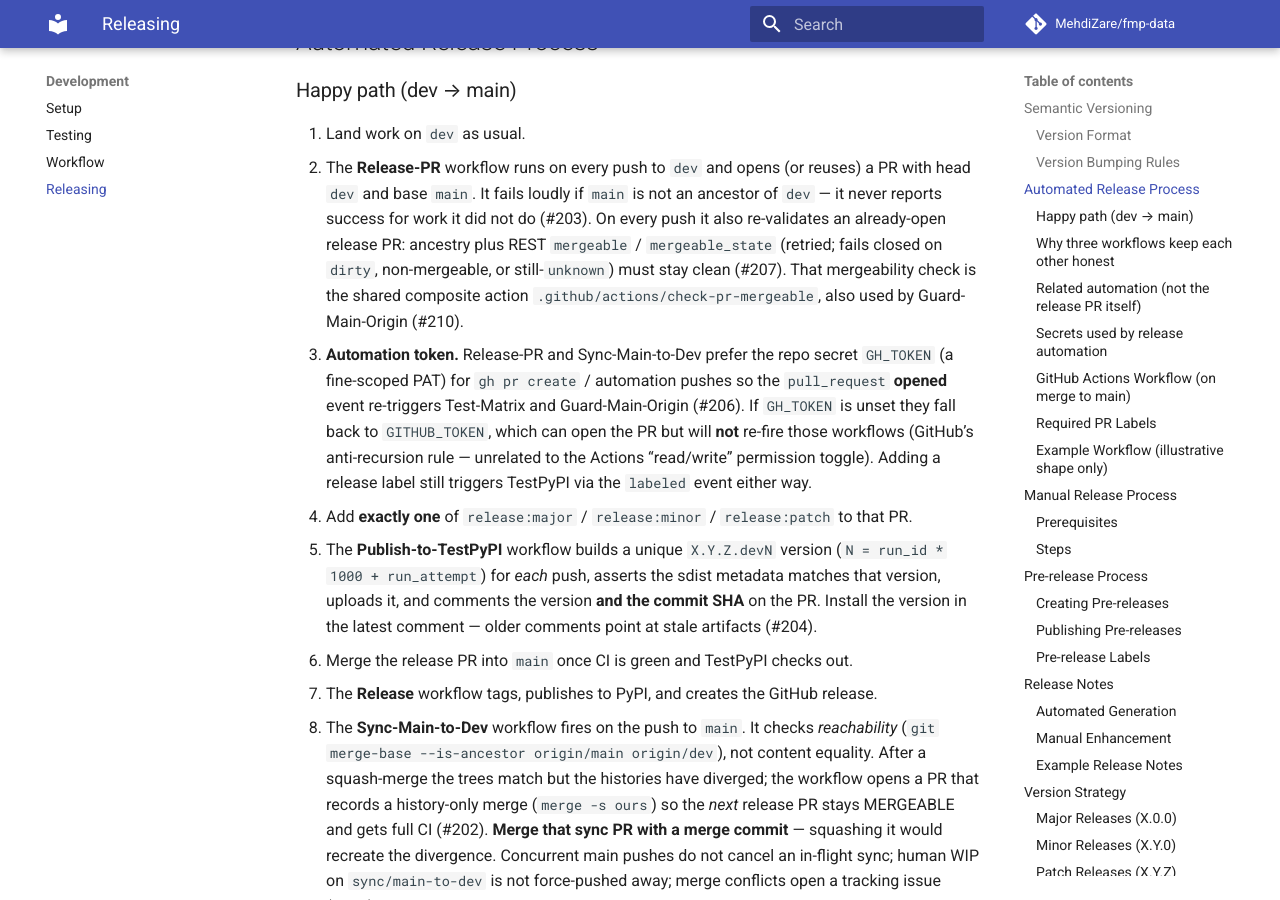
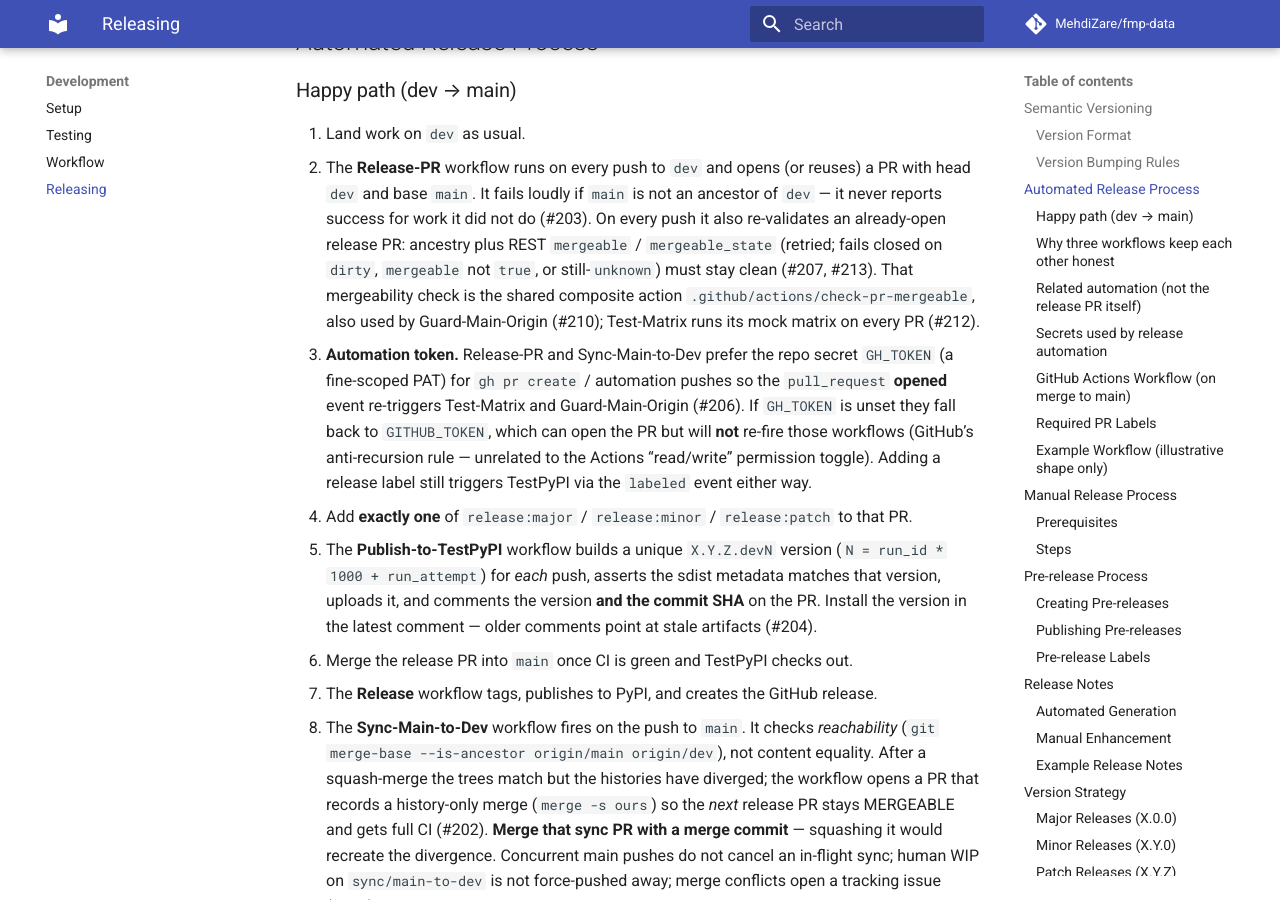
Before and after one commit to MehdiZare/fmp-data, an MkDocs documentation site: the page built from docs/contributing/releasing.md, in a window 1280 px wide and 900 px high, scrolled down 1098 px. Built offline with MkDocs 1.6.1 and Material for MkDocs 9.7.7, drawn with Linux system fonts in a browser that asks for light colours; comment, search, counter and statistics services are not loaded; the version menu is left out.

Commit message:
fix(ci): require mergeable=true and run mock matrix in CI (#212, #213)
Stricter fail-closed contract: green only when REST mergeable is true
(empty/null no longer succeeds). Wire the local check-pr-mergeable matrix
and shellcheck into Test-Matrix so the Guard/Release action cannot rot.

```diff
--- a/docs/contributing/releasing.md
+++ b/docs/contributing/releasing.md
@@ -38,10 +38,10 @@ MAJOR.MINOR.PATCH[-PRERELEASE][+BUILD]
    not an ancestor of `dev` — it never reports success for work it did not do
    (#203). On every push it also re-validates an already-open release PR:
    ancestry plus REST `mergeable` / `mergeable_state` (retried; fails closed
-   on `dirty`, non-mergeable, or still-`unknown`) must stay clean (#207).
-   That mergeability check is the shared composite action
+   on `dirty`, `mergeable` not `true`, or still-`unknown`) must stay clean
+   (#207, #213). That mergeability check is the shared composite action
    `.github/actions/check-pr-mergeable`, also used by Guard-Main-Origin
-   (#210).
+   (#210); Test-Matrix runs its mock matrix on every PR (#212).
 3. **Automation token.** Release-PR and Sync-Main-to-Dev prefer the repo
    secret `GH_TOKEN` (a fine-scoped PAT) for `gh pr create` / automation
    pushes so the `pull_request` **opened** event re-triggers Test-Matrix and
```
Also changed, not shown: CHANGELOG.md (+2 -0 lines), 4 other files.
